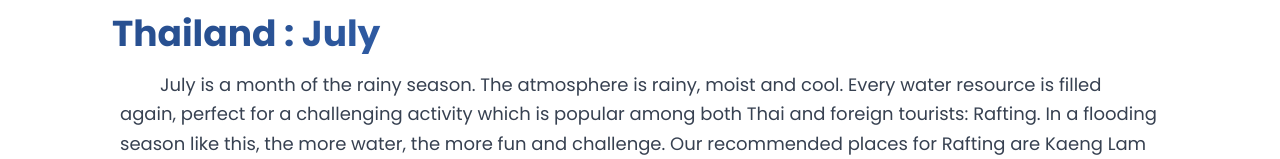
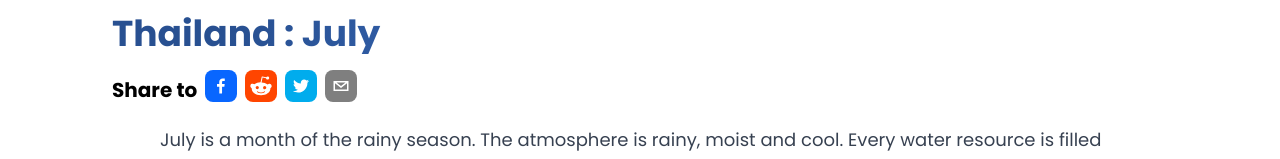
Before and after one commit to TanutsaponJ/ExploreThai, a React (Vite) app: page /Rainy/July in a window 1280 px wide. Shown: the part 442-601 px from the top of the page. Built offline with nearby package versions, Linux system fonts and the light colour scheme.

Commit message:
Add ShareLink component to season pages

```diff
--- a/src/pages/season/seasonList/SeasonApril.jsx
+++ b/src/pages/season/seasonList/SeasonApril.jsx
@@ -1,4 +1,5 @@
 import SeasonImage from "../../../assets/SeasonImage/April.png";
+import ShareLink from "../../../utils/ShareLink";
 
 const SeasonApril = () => {
   return (
@@ -12,6 +13,8 @@ const SeasonApril = () => {
           Thailand: April
         </h1>
       </div>
+
+      <ShareLink />
 
       <div className="flex flex-col gap-6">
         <div>
--- a/src/pages/season/seasonList/SeasonAugust.jsx
+++ b/src/pages/season/seasonList/SeasonAugust.jsx
@@ -1,4 +1,5 @@
 import SeasonImage from "../../../assets/SeasonImage/August.png";
+import ShareLink from "../../../utils/ShareLink";
 
 const SeasonAugust = () => {
   return (
@@ -12,6 +13,8 @@ const SeasonAugust = () => {
           Thailand : August
         </h1>
       </div>
+
+      <ShareLink />
 
       <div className="flex flex-col gap-4">
         <div>
--- a/src/pages/season/seasonList/SeasonFebruary.jsx
+++ b/src/pages/season/seasonList/SeasonFebruary.jsx
@@ -1,4 +1,5 @@
 import SeasonImage from "../../../assets/SeasonImage/February.png";
+import ShareLink from "../../../utils/ShareLink";
 
 const SeasonFebruary = () => {
   return (
@@ -12,6 +13,8 @@ const SeasonFebruary = () => {
           Thailand: February
         </h1>
       </div>
+
+      <ShareLink />
 
       <div className="flex flex-col gap-6 Articles-text">
         <div>
--- a/src/pages/season/seasonList/SeasonJuly.jsx
+++ b/src/pages/season/seasonList/SeasonJuly.jsx
@@ -1,4 +1,5 @@
 import SeasonImage from "../../../assets/SeasonImage/July.png";
+import ShareLink from "../../../utils/ShareLink";
 
 const SeasonJuly = () => {
   return (
@@ -12,6 +13,8 @@ const SeasonJuly = () => {
           Thailand : July
         </h1>
       </div>
+
+      <ShareLink />
 
       <div className="flex flex-col gap-4">
         <div>
--- a/src/pages/season/seasonList/SeasonJune.jsx
+++ b/src/pages/season/seasonList/SeasonJune.jsx
@@ -1,4 +1,5 @@
 import SeasonImage from "../../../assets/SeasonImage/June.png";
+import ShareLink from "../../../utils/ShareLink";
 
 const SeasonJune = () => {
   return (
@@ -12,6 +13,8 @@ const SeasonJune = () => {
           Thailand: June
         </h1>
       </div>
+
+      <ShareLink />
 
       <div className="flex flex-col gap-4">
         <div>
--- a/src/pages/season/seasonList/SeasonMarch.jsx
+++ b/src/pages/season/seasonList/SeasonMarch.jsx
@@ -1,4 +1,5 @@
 import SeasonImage from "../../../assets/SeasonImage/March.png";
+import ShareLink from "../../../utils/ShareLink";
 
 const SeasonMarch = () => {
   return (
@@ -12,6 +13,8 @@ const SeasonMarch = () => {
           Thailand: March
         </h1>
       </div>
+
+      <ShareLink />
 
       <div className="flex flex-col gap-6 mb-10">
         <div>
--- a/src/pages/season/seasonList/SeasonMay.jsx
+++ b/src/pages/season/seasonList/SeasonMay.jsx
@@ -1,4 +1,5 @@
 import SeasonImage from "../../../assets/SeasonImage/May.png";
+import ShareLink from "../../../utils/ShareLink";
 
 const SeasonMay = () => {
   return (
@@ -12,6 +13,8 @@ const SeasonMay = () => {
           Thailand : May
         </h1>
       </div>
+
+      <ShareLink />
 
       <div className="flex flex-col gap-6">
         <div>
--- a/src/pages/season/seasonList/SeasonSeptember.jsx
+++ b/src/pages/season/seasonList/SeasonSeptember.jsx
@@ -1,18 +1,8 @@
 import SeasonImage from "../../../assets/SeasonImage/September.png";
-import {
-  FacebookShareButton,
-  FacebookIcon,
-  RedditShareButton,
-  RedditIcon,
-  TwitterIcon,
-  TwitterShareButton,
-  EmailShareButton,
-  EmailIcon,
-} from "react-share";
+
+import ShareLink from "../../../utils/ShareLink";
 
 const SeasonSeptember = () => {
-  const shareFaceBookUrl = "https://twitter.com/compose/tweet";
-
   return (
     <div className="max-w-screen-2xl container mx-auto lg:px-28 px-20 flex flex-col gap-4 mb-10">
       <div>
@@ -25,29 +15,7 @@ const SeasonSeptember = () => {
         </h1>
       </div>
 
-      <div className="flex items-center gap-2">
-        <h2 className="text-xl font-bold">Share to</h2>
-        <div>
-          <FacebookShareButton url={shareFaceBookUrl} quote={"Share Your Tips"}>
-            <FacebookIcon className="w-8 h-auto rounded-lg" />
-          </FacebookShareButton>
-        </div>
-        <div>
-          <RedditShareButton url={shareFaceBookUrl} quote={"Share Your Tips"}>
-            <RedditIcon className="w-8 h-auto rounded-lg" />
-          </RedditShareButton>
-        </div>
-        <div>
-          <TwitterShareButton url={shareFaceBookUrl} quote={"Share Your Tips"}>
-            <TwitterIcon className="w-8 h-auto rounded-lg" />
-          </TwitterShareButton>
-        </div>
-        <div>
-          <EmailShareButton url={shareFaceBookUrl} quote={"Share Your Tips"}>
-            <EmailIcon className="w-8 h-auto rounded-lg" />
-          </EmailShareButton>
-        </div>
-      </div>
+      <ShareLink />
 
       <div className="flex flex-col gap-6">
         <div>
--- /dev/null
+++ b/src/utils/ShareLink.jsx
@@ -0,0 +1,42 @@
+import {
+  FacebookShareButton,
+  FacebookIcon,
+  RedditShareButton,
+  RedditIcon,
+  TwitterIcon,
+  TwitterShareButton,
+  EmailShareButton,
+  EmailIcon,
+} from "react-share";
+
+const ShareLink = () => {
+  const shareFaceBookUrl = "https://twitter.com/compose/tweet";
+
+  return (
+    <div className="flex items-center gap-2">
+      <h2 className="text-xl font-bold">Share to</h2>
+      <div>
+        <FacebookShareButton url={shareFaceBookUrl} quote={"Share Your Tips"}>
+          <FacebookIcon className="w-8 h-auto rounded-lg" />
+        </FacebookShareButton>
+      </div>
+      <div>
+        <RedditShareButton url={shareFaceBookUrl} quote={"Share Your Tips"}>
+          <RedditIcon className="w-8 h-auto rounded-lg" />
+        </RedditShareButton>
+      </div>
+      <div>
+        <TwitterShareButton url={shareFaceBookUrl} quote={"Share Your Tips"}>
+          <TwitterIcon className="w-8 h-auto rounded-lg" />
+        </TwitterShareButton>
+      </div>
+      <div>
+        <EmailShareButton url={shareFaceBookUrl} quote={"Share Your Tips"}>
+          <EmailIcon className="w-8 h-auto rounded-lg" />
+        </EmailShareButton>
+      </div>
+    </div>
+  );
+};
+
+export default ShareLink;
```
